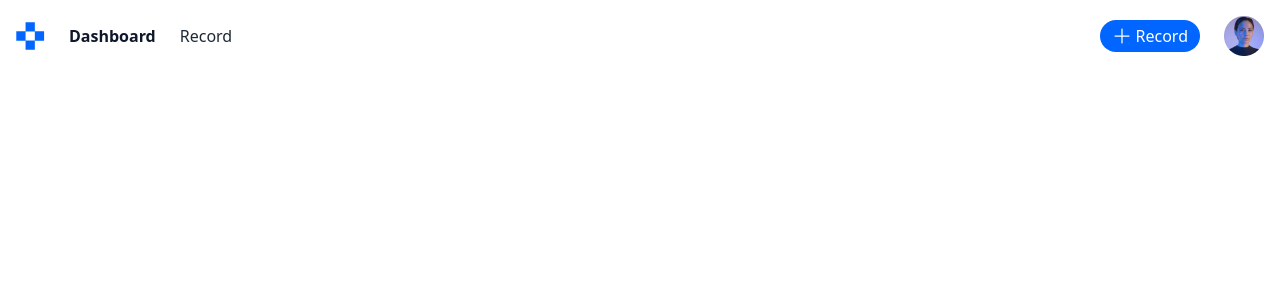
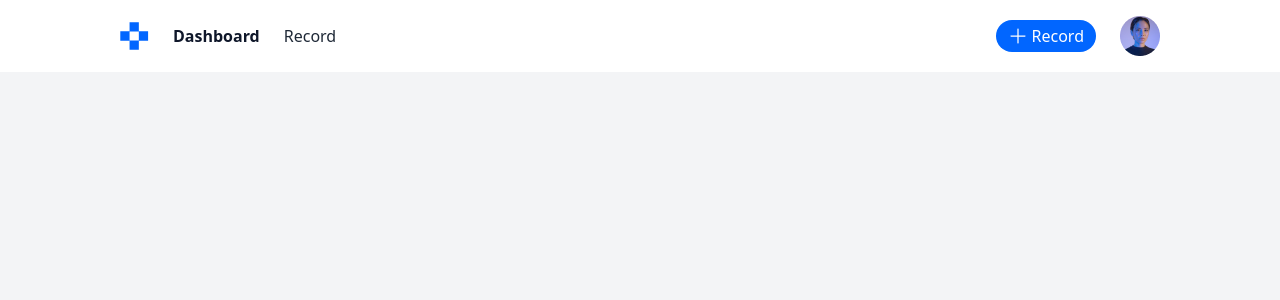
Before and after one commit to Gantulga0722/income-tracker-fe, a Next.js app: page / in a window 1280 px wide. Shown: the top 300 px of the page. Built offline with nearby package versions, Linux system fonts and the light colour scheme.

Commit message:
from Work

```diff
--- a/src/components/Cards.jsx
+++ b/src/components/Cards.jsx
@@ -1,7 +1,7 @@
 export function NoiseCard() {
   return (
-    <div className="w-[384.124px] h-[219.659px] rounded-[18px] opacity-[0.3]">
-
+    <div className="w-[384.12px] h-[219.66px] opacity-30 mix-blend-overlay rounded-tl-[18px] rounded-bl-[18px]">
+      <img src="https://via.placeholder.com/384x220" />
     </div>
   );
 }
--- a/src/components/NavBar.jsx
+++ b/src/components/NavBar.jsx
@@ -4,7 +4,7 @@ import { Avatar } from "@/components/Avatar";
 
 export const NavBar = () => {
   return (
-    <div className="flex w-[100%] p-4 justify-between items-center bg-[#FFF]">
+    <div className="flex w-[100%] h-[72px] container px-[120px] py-4 justify-between items-center bg-white inline-flex fixed z-[20]">
       <div className="flex items-center gap-6">
         <GredIcon />
         <span className="text-[#0F172A] font-sans text-[16px] font-semibold not-italic leading-6">
--- a/src/pages/index.js
+++ b/src/pages/index.js
@@ -6,7 +6,7 @@ const inter = Inter({ subsets: ["latin"] });
 export default function Home() {
   return (
     <main
-      className={`flex min-h-screen container w-[1440px] h-[1148px] mx-auto bg-[F3F4F6] flex-col items-center justify-between p-24 ${inter.className}`}
+      className={`flex flex-col container mt-[72px] min-h-screen w-[1440px] h-[1148px] mx-auto relative bg-gray-100 flex-col items-center justify-between p-24 ${inter.className}`}
     ></main>
   );
 }
```
